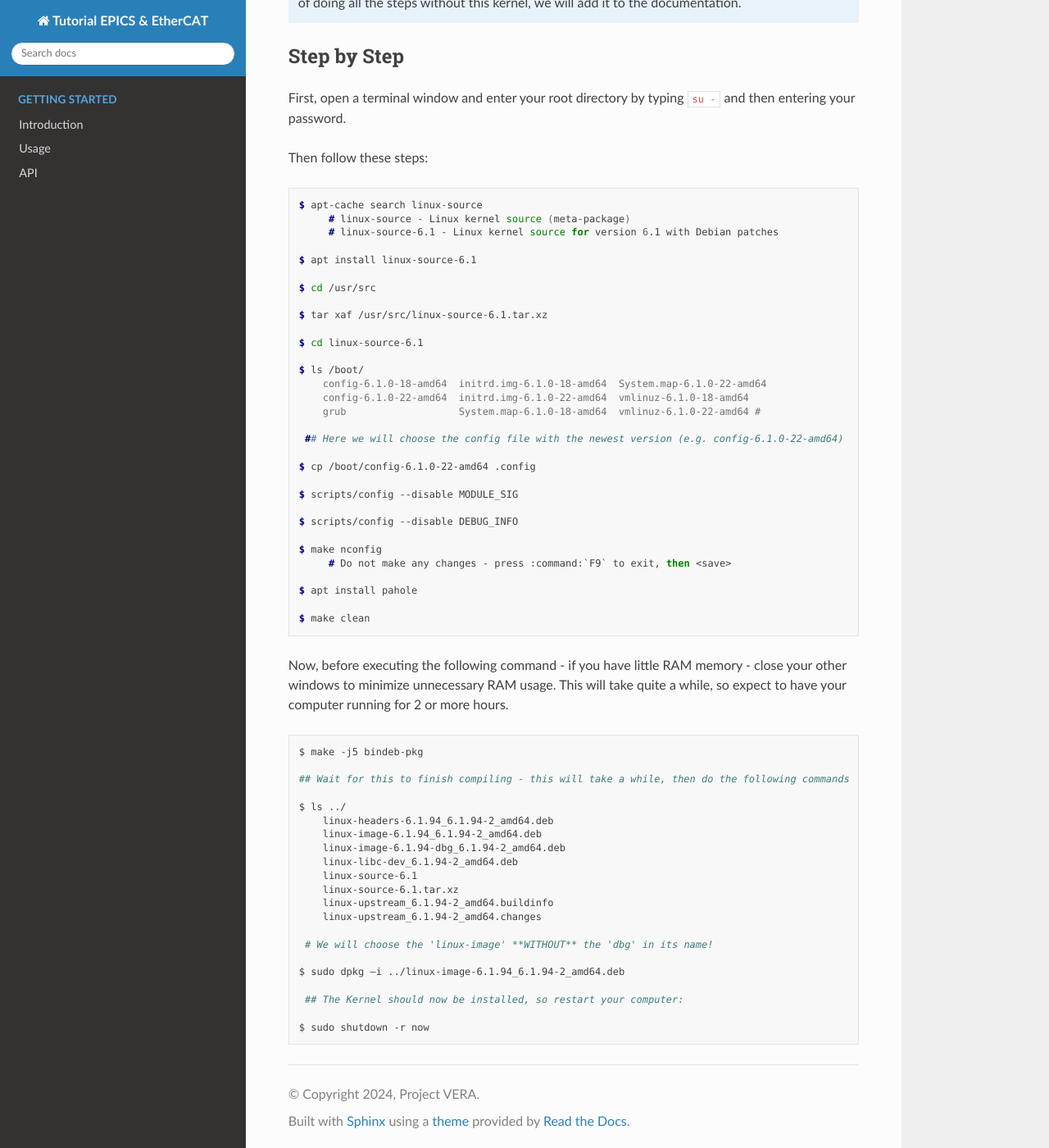
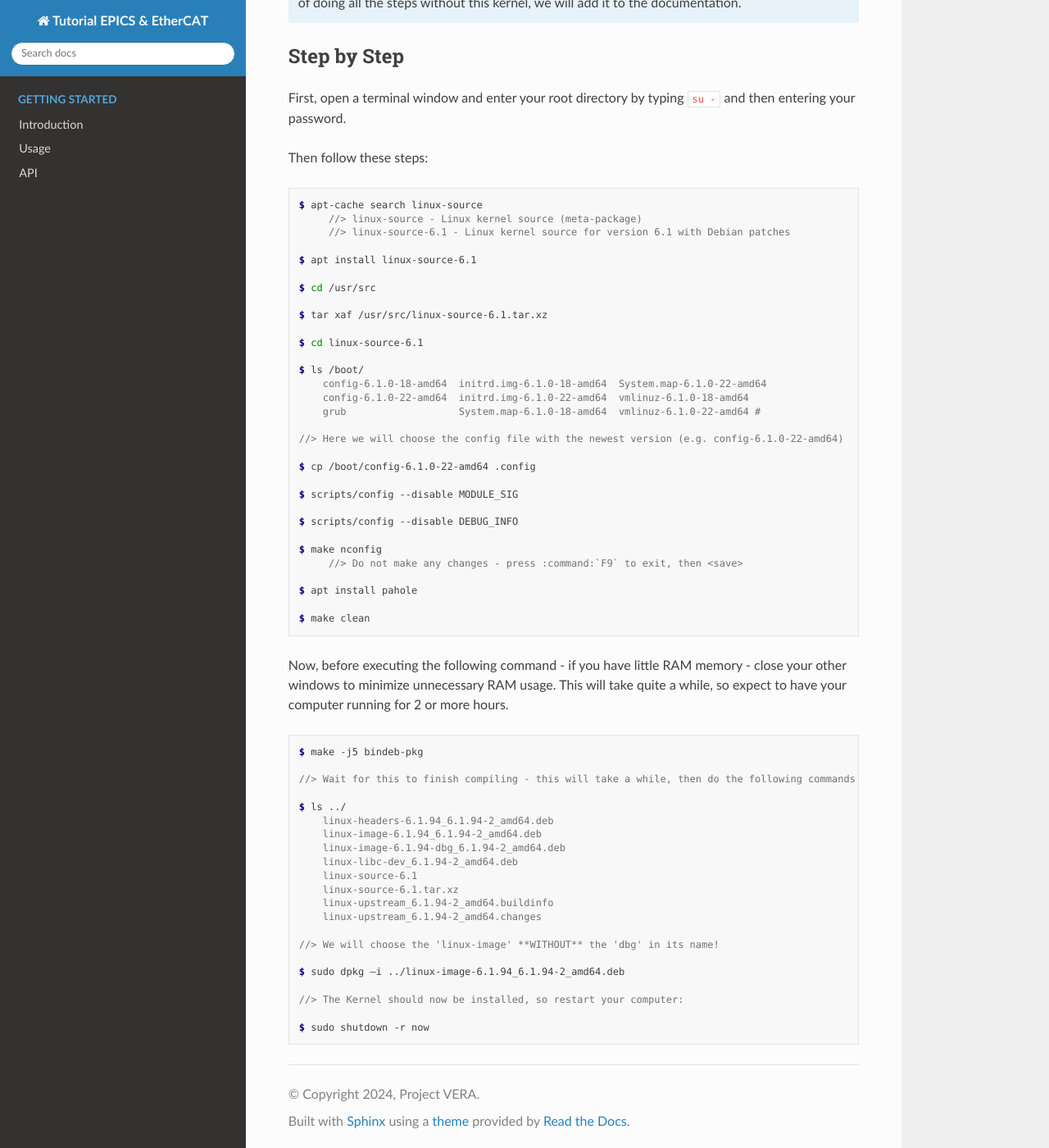
Before and after one commit to vera-univie/Tutorial-EPICS-EtherCAT, a Sphinx documentation site: the page built from docs/source/kernel_setup.rst, in a window 1280 px wide and 1400 px high, scrolled down 377 px. Shown: the whole window at 82% size. Built offline with Sphinx 7.4.7 and the Read the Docs theme 3.1.0, drawn with Linux system fonts in a browser that asks for light colours.

Commit message:
work on kernel setup guide

```diff
--- a/docs/source/kernel_setup.rst
+++ b/docs/source/kernel_setup.rst
@@ -19,8 +19,8 @@ Then follow these steps:
 .. code-block:: console
 
     $ apt-cache search linux-source
-         # linux-source - Linux kernel source (meta-package)
-         # linux-source-6.1 - Linux kernel source for version 6.1 with Debian patches
+         //> linux-source - Linux kernel source (meta-package)
+         //> linux-source-6.1 - Linux kernel source for version 6.1 with Debian patches
 
     $ apt install linux-source-6.1
 
@@ -35,7 +35,7 @@ Then follow these steps:
         config-6.1.0-22-amd64  initrd.img-6.1.0-22-amd64  vmlinuz-6.1.0-18-amd64
         grub		       System.map-6.1.0-18-amd64  vmlinuz-6.1.0-22-amd64 #
 
-     ## Here we will choose the config file with the newest version (e.g. config-6.1.0-22-amd64)
+    //> Here we will choose the config file with the newest version (e.g. config-6.1.0-22-amd64)
 
     $ cp /boot/config-6.1.0-22-amd64 .config
 
@@ -44,7 +44,7 @@ Then follow these steps:
     $ scripts/config --disable DEBUG_INFO
 
     $ make nconfig
-         # Do not make any changes - press :command:`F9` to exit, then <save>
+         //> Do not make any changes - press :command:`F9` to exit, then <save>
 
     $ apt install pahole
 
@@ -54,11 +54,11 @@ Then follow these steps:
 Now, before executing the following command - if you have little RAM memory - close your other windows to minimize unnecessary RAM usage.
 This will take quite a while, so expect to have your computer running for 2 or more hours.
 
-.. code-block:: shell
+.. code-block:: console
 
     $ make -j5 bindeb-pkg
 
-    ## Wait for this to finish compiling - this will take a while, then do the following commands
+    //> Wait for this to finish compiling - this will take a while, then do the following commands
 
     $ ls ../
         linux-headers-6.1.94_6.1.94-2_amd64.deb
@@ -70,10 +70,10 @@ This will take quite a while, so expect to have your computer running for 2 or m
         linux-upstream_6.1.94-2_amd64.buildinfo
         linux-upstream_6.1.94-2_amd64.changes
 
-     # We will choose the 'linux-image' **WITHOUT** the 'dbg' in its name!
+    //> We will choose the 'linux-image' **WITHOUT** the 'dbg' in its name!
 
     $ sudo dpkg –i ../linux-image-6.1.94_6.1.94-2_amd64.deb
 
-     ## The Kernel should now be installed, so restart your computer:
+    //> The Kernel should now be installed, so restart your computer:
 
     $ sudo shutdown -r now
```
